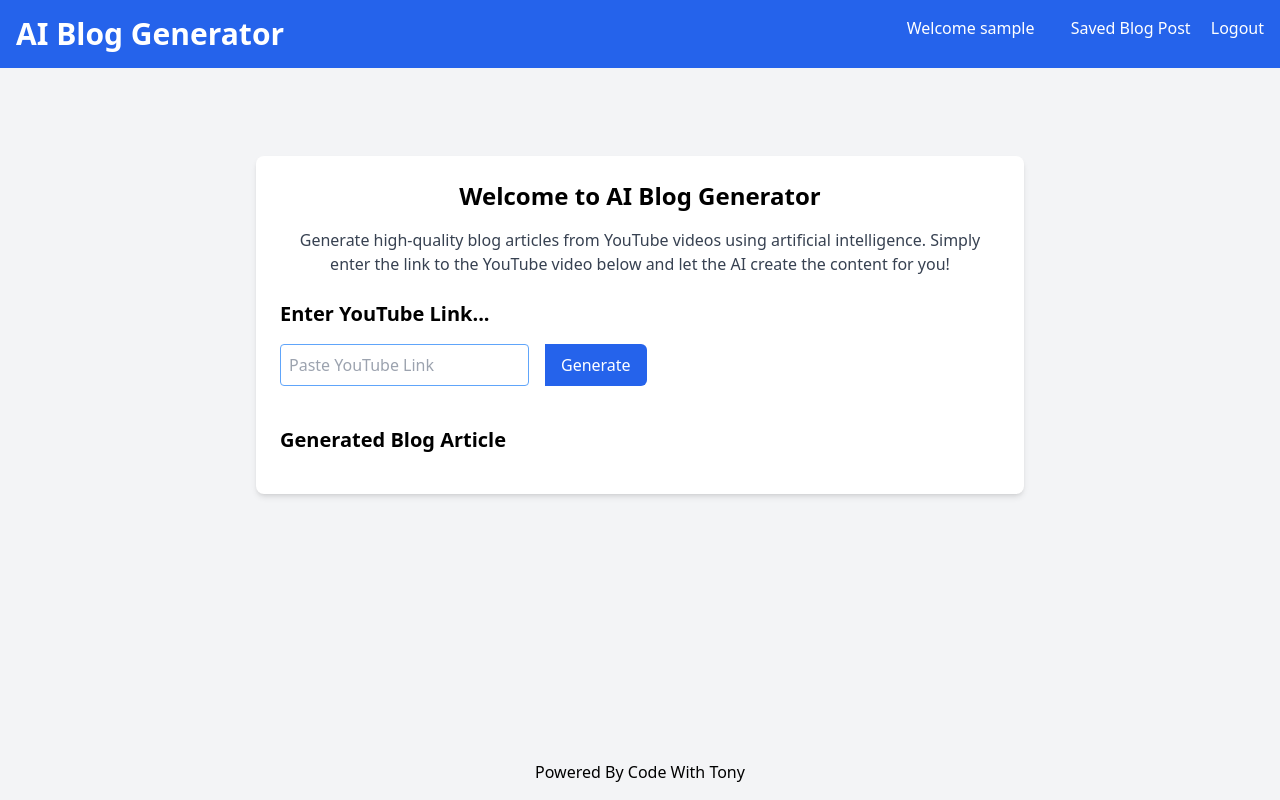
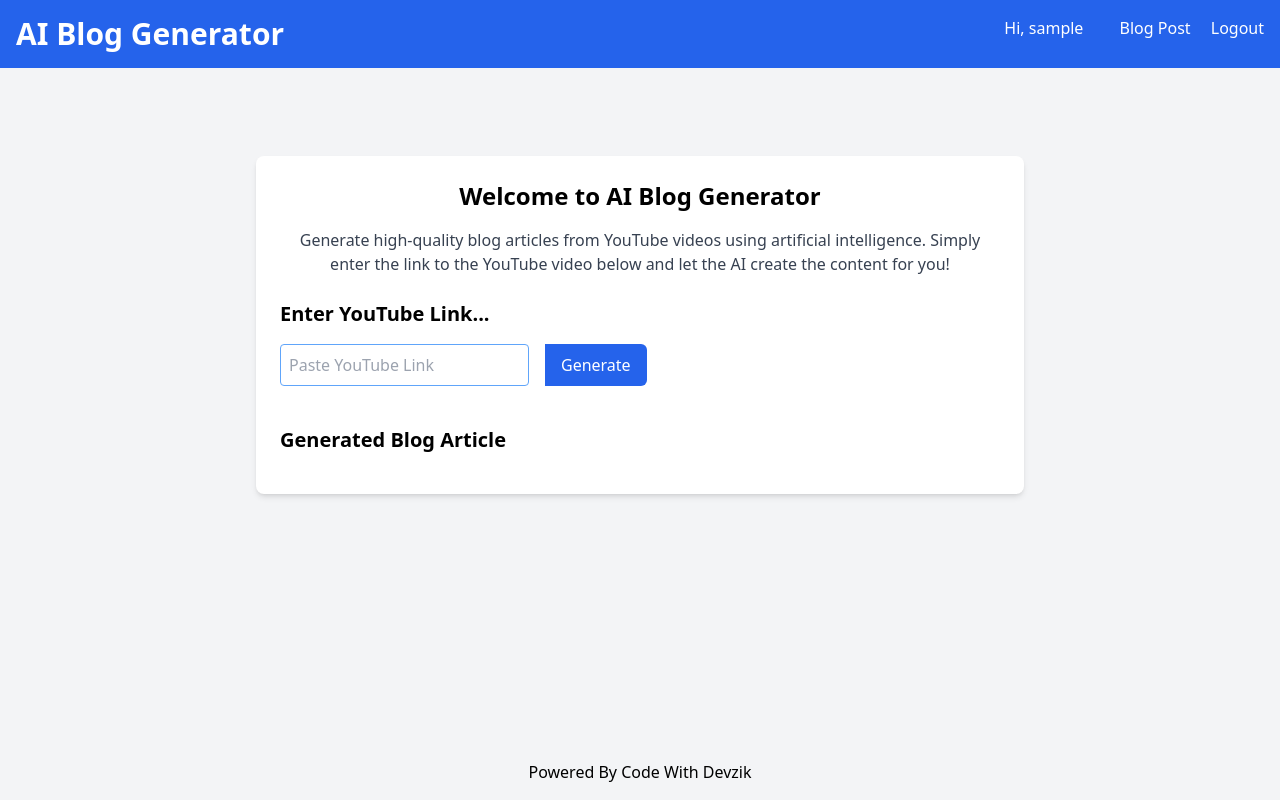
Before and after one commit to spencer-vs/ai-blog-generator, a Django app: page / in a window 1280 px wide. Run offline with Django 5.2, Linux system fonts and the light colour scheme; the visitor is signed in with stand-in values (Sample User, id 1); some libraries are stand-ins or nearby versions.

Commit message:
Improving UI/UX

```diff
--- a/templates/all-blogs.html
+++ b/templates/all-blogs.html
@@ -13,7 +13,7 @@
             <h1 class="text-5xl font-bold">AI Blog Generator</h1>
         </div>
        <div>
-            <a href="" class="text-white hover:underline mx-4">Welcome {{ user.username }}</a>
+            <a href="" class="text-white hover:underline mx-4">Hi, {{ user.username }}</a>
 
             <a href="/logout/" class="text-white hover:underline">Logout</a>
 
@@ -49,7 +49,7 @@
      </div>
 
        <footer class="text-center p-4 text-black mt-6">
-        Powered By <a href="#">Code With Tony</a>
+        Powered By <a href="#">Code With Devzik</a>
       </footer>
 </body>
 </html>
--- a/templates/blog-details.html
+++ b/templates/blog-details.html
@@ -14,9 +14,9 @@
             <h1 class="text-5xl font-bold">AI Blog Generator</h1>
         </div>
         <div>
-            <a href="" class="text-white hover:underline mx-4">Welcome {{ user.username }}</a>
+            <a href="" class="text-white hover:underline mx-4">Hi, {{ user.username }}</a>
 
-            <a href="/blog-list/" class="text-white hover:underline mx-4">Saved Blog Post</a>
+            <a href="/blog-list/" class="text-white hover:underline mx-4">Blog Post</a>
 
 
 
@@ -51,7 +51,7 @@
 
 
     <footer class="text-center p-4 text-black mt-6">
-        Powered By <a href="#">Code With Tony</a>
+        Powered By <a href="#">Code With Devzik</a>
     </footer>
 </body>
 </html>
--- a/templates/index.html
+++ b/templates/index.html
@@ -58,8 +58,8 @@
             <h1 class="text-3xl font-bold">AI Blog Generator</h1>
         </div>
         <div>
-            <a href="" class="text-white hover:underline mx-4">Welcome {{ user.username }}</a>
-            <a href="blog-list/" class="text-white hover:underline mx-4">Saved Blog Post</a>
+            <a href="" class="text-white hover:underline mx-4">Hi, {{ user.username }}</a>
+            <a href="blog-list/" class="text-white hover:underline mx-4">Blog Post</a>
             <a href="logout/" class="text-white hover:underline">Logout</a>
         </div>
      </nav>
@@ -105,7 +105,7 @@
       </div>
 
       <footer class="text-center p-4 text-black mt-6">
-        Powered By <a href="#">Code With Tony</a>
+        Powered By <a href="#">Code With Devzik</a>
       </footer>
 
 
```
